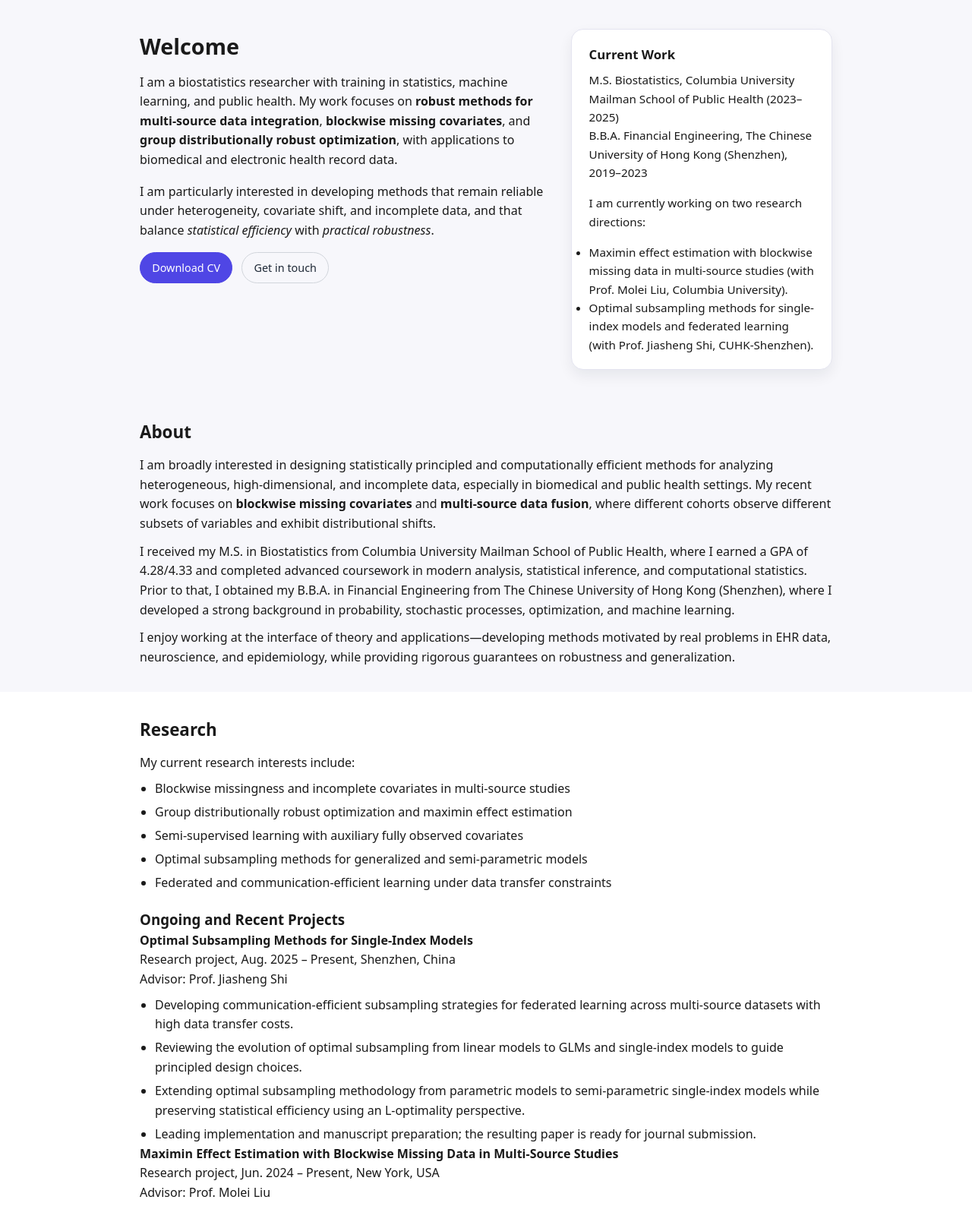
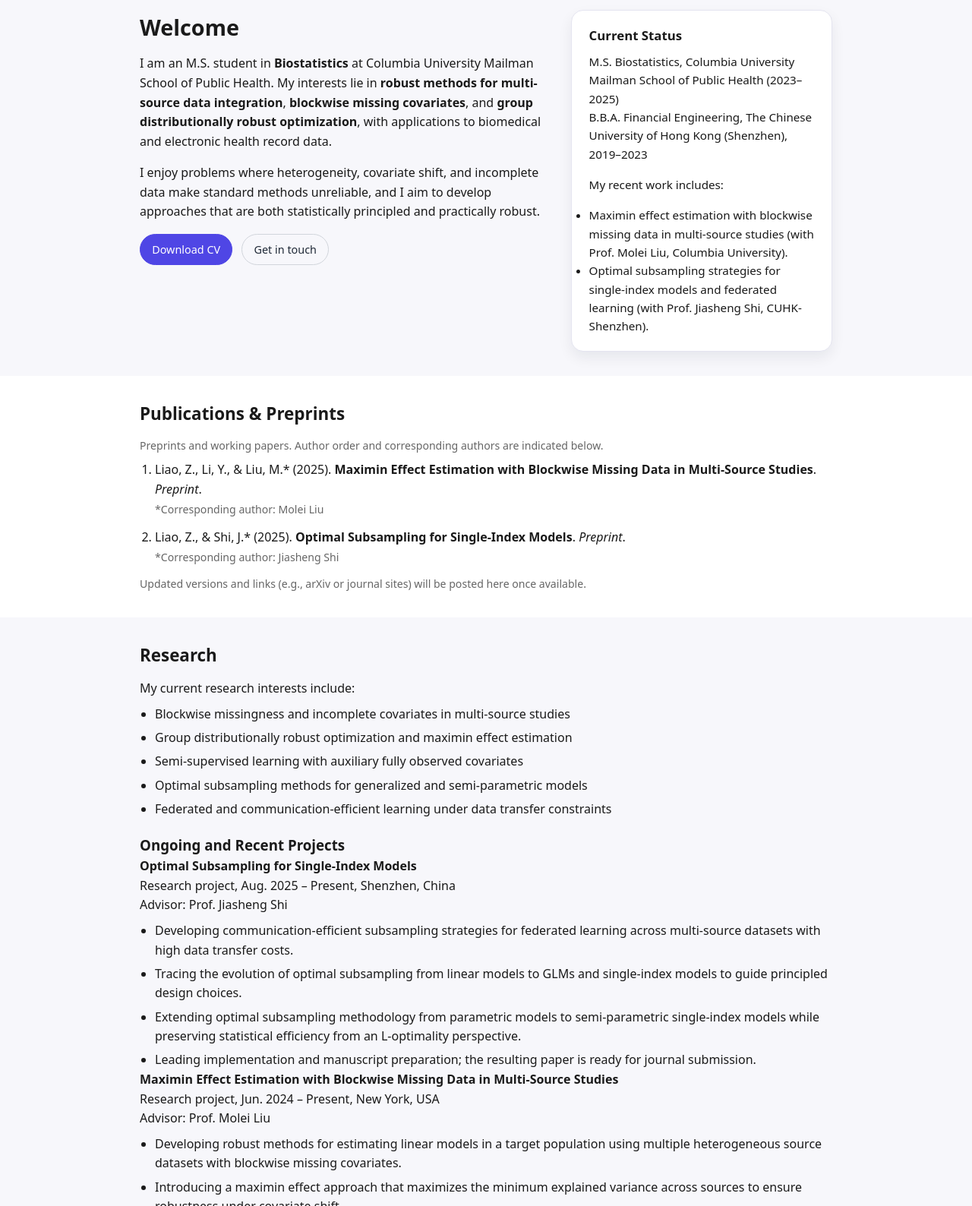
Before and after one commit to ziqiliao/ziqiliao.github.io, a plain HTML site: page index.html in a window 1280 px wide. Shown: the part 117-1705 px from the top of the page at 76% size. Drawn offline with Linux system fonts and the light colour scheme.

Commit message:
Update index.html

```diff
--- a/index.html
+++ b/index.html
@@ -4,7 +4,7 @@
   <meta charset="UTF-8">
   <title>Ziqi Liao – Academic Homepage</title>
   <meta name="viewport" content="width=device-width, initial-scale=1.0">
-  <meta name="description" content="Academic homepage of Ziqi Liao. Biostatistics, robust methods for multi-source data fusion, blockwise missing data, and distributionally robust optimization.">
+  <meta name="description" content="Academic homepage of Ziqi Liao, M.S. student in Biostatistics at Columbia University. Interests: robust methods, multi-source data fusion, blockwise missing data, distributionally robust optimization.">
   <link rel="stylesheet" href="style.css">
 </head>
 <body>
@@ -12,17 +12,15 @@
     <div class="container header-inner">
       <div class="branding">
         <h1 class="name">Ziqi&nbsp;Liao</h1>
-        <p class="tagline">Biostatistics · Robust Machine Learning · Missing Data</p>
+        <p class="tagline">M.S. Biostatistics · Robust Methods · Missing Data</p>
       </div>
       <nav class="nav">
-        <a href="#about">About</a>
+        <a href="#publications">Publications</a>
         <a href="#research">Research</a>
-        <a href="#publications">Publications</a>
         <a href="#education">Education</a>
-        <a href="#honors">Honors</a>
-        <a href="#skills">Skills</a>
         <a href="#cv">CV</a>
         <a href="#contact">Contact</a>
+        <a href="#about">About</a>
       </nav>
     </div>
   </header>
@@ -34,16 +32,17 @@
         <div class="hero-text">
           <h2>Welcome</h2>
           <p>
-            I am a biostatistics researcher with training in statistics, machine learning,
-            and public health. My work focuses on <strong>robust methods for multi-source
-            data integration</strong>, <strong>blockwise missing covariates</strong>, and
-            <strong>group distributionally robust optimization</strong>, with applications
-            to biomedical and electronic health record data.
+            I am an M.S. student in <strong>Biostatistics</strong> at Columbia University
+            Mailman School of Public Health. My interests lie in
+            <strong>robust methods for multi-source data integration</strong>,
+            <strong>blockwise missing covariates</strong>, and
+            <strong>group distributionally robust optimization</strong>,
+            with applications to biomedical and electronic health record data.
           </p>
           <p>
-            I am particularly interested in developing methods that remain reliable under
-            heterogeneity, covariate shift, and incomplete data, and that balance
-            <em>statistical efficiency</em> with <em>practical robustness</em>.
+            I enjoy problems where heterogeneity, covariate shift, and incomplete data
+            make standard methods unreliable, and I aim to develop approaches that are
+            both statistically principled and practically robust.
           </p>
           <div class="hero-actions">
             <a class="btn primary" href="cv/Ziqi_Liao_CV.pdf" target="_blank" rel="noopener">
@@ -55,13 +54,13 @@
           </div>
         </div>
         <div class="hero-card">
-          <h3>Current Work</h3>
+          <h3>Current Status</h3>
           <p>
             M.S. Biostatistics, Columbia University Mailman School of Public Health (2023–2025)<br>
             B.B.A. Financial Engineering, The Chinese University of Hong Kong (Shenzhen), 2019–2023
           </p>
           <p>
-            I am currently working on two research directions:
+            My recent work includes:
           </p>
           <ul>
             <li>
@@ -69,7 +68,7 @@
               (with Prof. Molei&nbsp;Liu, Columbia University).
             </li>
             <li>
-              Optimal subsampling methods for single-index models and federated learning
+              Optimal subsampling strategies for single-index models and federated learning
               (with Prof. Jiasheng&nbsp;Shi, CUHK-Shenzhen).
             </li>
           </ul>
@@ -77,35 +76,35 @@
       </div>
     </section>
 
-    <!-- About -->
-    <section id="about" class="section">
+    <!-- Publications FIRST -->
+    <section id="publications" class="section section-alt">
       <div class="container">
-        <h2>About</h2>
-        <p>
-          I am broadly interested in designing statistically principled and computationally
-          efficient methods for analyzing heterogeneous, high-dimensional, and incomplete data,
-          especially in biomedical and public health settings. My recent work focuses on
-          <strong>blockwise missing covariates</strong> and <strong>multi-source data fusion</strong>,
-          where different cohorts observe different subsets of variables and exhibit distributional
-          shifts.
+        <h2>Publications &amp; Preprints</h2>
+        <p class="hint">
+          Preprints and working papers. Author order and corresponding authors are indicated below.
         </p>
-        <p>
-          I received my M.S. in Biostatistics from Columbia University Mailman School of Public Health,
-          where I earned a GPA of 4.28/4.33 and completed advanced coursework in modern analysis,
-          statistical inference, and computational statistics. Prior to that, I obtained my B.B.A. in
-          Financial Engineering from The Chinese University of Hong Kong (Shenzhen), where I developed
-          a strong background in probability, stochastic processes, optimization, and machine learning.
-        </p>
-        <p>
-          I enjoy working at the interface of theory and applications—developing methods motivated by
-          real problems in EHR data, neuroscience, and epidemiology, while providing rigorous guarantees
-          on robustness and generalization.
+        <ol class="pub-list">
+          <li>
+            Liao, Z., Li, Y., &amp; Liu, M.* (2025).
+            <strong>Maximin Effect Estimation with Blockwise Missing Data in Multi-Source Studies</strong>.
+            <em>Preprint</em>.<br>
+            <span class="hint">*Corresponding author: Molei Liu</span>
+          </li>
+          <li>
+            Liao, Z., &amp; Shi, J.* (2025).
+            <strong>Optimal Subsampling for Single-Index Models</strong>.
+            <em>Preprint</em>.<br>
+            <span class="hint">*Corresponding author: Jiasheng Shi</span>
+          </li>
+        </ol>
+        <p class="hint">
+          Updated versions and links (e.g., arXiv or journal sites) will be posted here once available.
         </p>
       </div>
     </section>
 
     <!-- Research -->
-    <section id="research" class="section section-alt">
+    <section id="research" class="section">
       <div class="container">
         <h2>Research</h2>
         <p>
@@ -121,14 +120,14 @@
 
         <h3 style="margin-top:1.25rem;">Ongoing and Recent Projects</h3>
 
-        <p><strong>Optimal Subsampling Methods for Single-Index Models</strong><br>
+        <p><strong>Optimal Subsampling for Single-Index Models</strong><br>
           Research project, Aug. 2025 – Present, Shenzhen, China<br>
           Advisor: Prof. Jiasheng Shi
         </p>
         <ul>
           <li>Developing communication-efficient subsampling strategies for federated learning across multi-source datasets with high data transfer costs.</li>
-          <li>Reviewing the evolution of optimal subsampling from linear models to GLMs and single-index models to guide principled design choices.</li>
-          <li>Extending optimal subsampling methodology from parametric models to semi-parametric single-index models while preserving statistical efficiency using an L-optimality perspective.</li>
+          <li>Tracing the evolution of optimal subsampling from linear models to GLMs and single-index models to guide principled design choices.</li>
+          <li>Extending optimal subsampling methodology from parametric models to semi-parametric single-index models while preserving statistical efficiency from an L-optimality perspective.</li>
           <li>Leading implementation and manuscript preparation; the resulting paper is ready for journal submission.</li>
         </ul>
 
@@ -137,9 +136,9 @@
           Advisor: Prof. Molei Liu
         </p>
         <ul>
-          <li>Developing robust statistical methods for estimating linear models in a target population by leveraging multiple heterogeneous source datasets with blockwise missing covariates.</li>
-          <li>Introducing a maximin effect approach that maximizes the minimum explained variance across sources to ensure robust performance under covariate shift.</li>
-          <li>Proposing doubly robust estimation techniques that incorporate density ratio estimation and cross-fitting strategies to handle covariate shift and model misspecification.</li>
+          <li>Developing robust methods for estimating linear models in a target population using multiple heterogeneous source datasets with blockwise missing covariates.</li>
+          <li>Introducing a maximin effect approach that maximizes the minimum explained variance across sources to ensure robustness under covariate shift.</li>
+          <li>Proposing doubly robust estimation strategies that incorporate density ratio estimation and cross-fitting to address covariate shift and model misspecification.</li>
           <li>Conducting simulations and contributing to theoretical development; this methodological paper is also ready for submission.</li>
         </ul>
 
@@ -161,29 +160,6 @@
           <li>Fitted the model using heuristic algorithms including genetic algorithms, ant colony optimization, and simulated annealing.</li>
           <li>Simulated various policy scenarios and quantified the effectiveness of quarantine measures in terms of death rates.</li>
         </ul>
-      </div>
-    </section>
-
-    <!-- Publications -->
-    <section id="publications" class="section">
-      <div class="container">
-        <h2>Publications &amp; Working Papers</h2>
-        <p class="hint">
-          Manuscripts below are in preparation or ready for submission.
-        </p>
-        <ol class="pub-list">
-          <li>
-            <strong>Maximin Effect Estimation with Blockwise Missing Data in Multi-Source Studies</strong>.<br>
-            Working paper, 2025. (with Prof. Molei Liu)
-          </li>
-          <li>
-            <strong>Optimal Subsampling Methods for Single-Index Models</strong>.<br>
-            Working paper, 2025. (with Prof. Jiasheng Shi)
-          </li>
-        </ol>
-        <p class="hint">
-          Preprints and accepted papers will be posted here once available.
-        </p>
       </div>
     </section>
 
@@ -214,28 +190,6 @@
             </span>
           </li>
         </ul>
-      </div>
-    </section>
-
-    <!-- Honors -->
-    <section id="honors" class="section">
-      <div class="container">
-        <h2>Honors &amp; Awards</h2>
-        <ul>
-          <li>AP Scholarship, The Chinese University of Hong Kong (Shenzhen), 2019–2020 and 2021–2022</li>
-          <li>Dean's List, The Chinese University of Hong Kong (Shenzhen), 2019–2020, 2020–2021, 2021–2022</li>
-          <li>Meritorious Award, 2022 Mathematical Contest in Modeling (MCM)</li>
-        </ul>
-      </div>
-    </section>
-
-    <!-- Skills -->
-    <section id="skills" class="section section-alt">
-      <div class="container">
-        <h2>Skills</h2>
-        <p><strong>Programming</strong>: Python, R, MATLAB, Spark, Stata, MySQL, Java</p>
-        <p><strong>Software</strong>: Gurobi, SPSS, Lingo, Microsoft Office</p>
-        <p><strong>Languages</strong>: Native Mandarin; highly proficient in written and oral English</p>
       </div>
     </section>
 
@@ -281,6 +235,24 @@
         </p>
       </div>
     </section>
+
+    <!-- About -->
+    <section id="about" class="section">
+      <div class="container">
+        <h2>About</h2>
+        <p>
+          I am an M.S. student in Biostatistics at Columbia University Mailman School of Public Health.
+          I am broadly interested in statistically principled and computationally efficient methods for
+          analyzing heterogeneous and incomplete data, especially in biomedical and public health settings.
+        </p>
+        <p>
+          My background combines financial engineering and biostatistics, which has given me a strong
+          foundation in probability, stochastic processes, optimization, and modern statistical methods.
+          I enjoy working at the interface of theory and applications, particularly when real-world issues
+          such as missingness, distribution shift, and fairness play a central role.
+        </p>
+      </div>
+    </section>
   </main>
 
   <footer class="site-footer">
```
